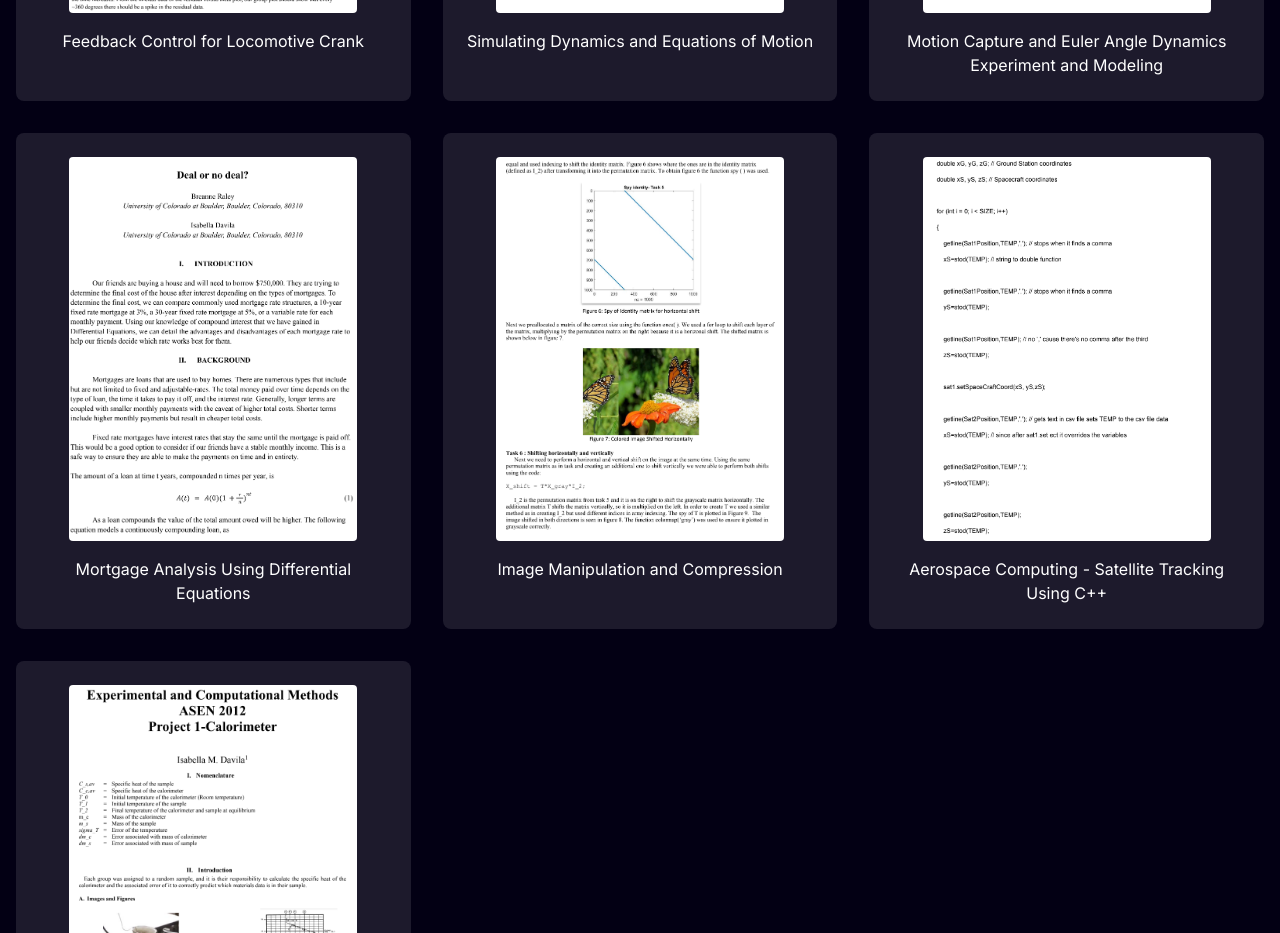
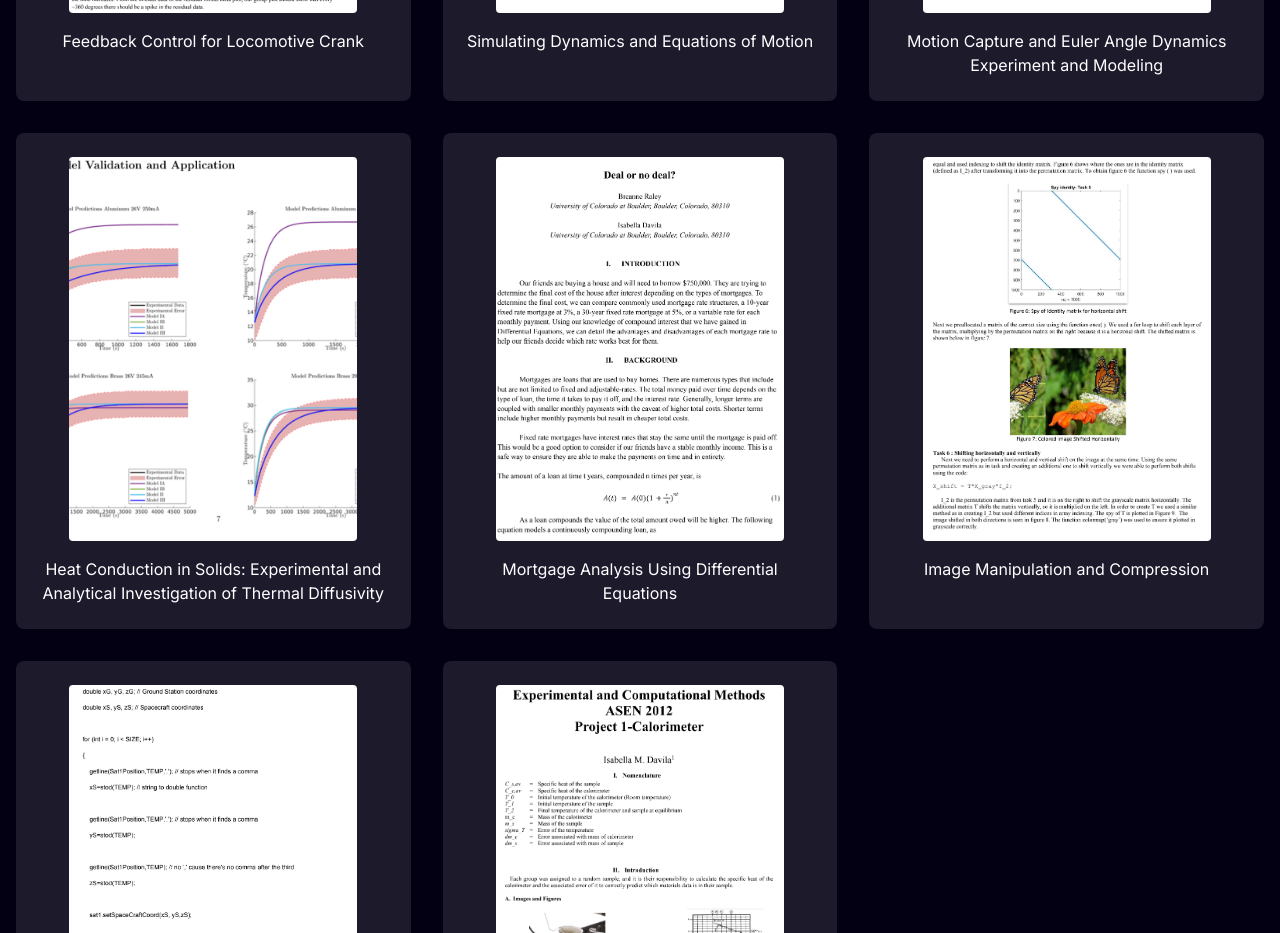
Before and after one commit to DavilaDawg/portfolio, a Next.js app: page / in a window 1280 px wide. Shown: the part 4340-5273 px from the top of the page. Built offline with nearby package versions, Linux system fonts and the light colour scheme.

Commit message:
feat: thermo lab added

```diff
--- a/components/main/Labs.tsx
+++ b/components/main/Labs.tsx
@@ -95,6 +95,13 @@ const labReports: LabReport[] = [
 		description:
 			"This lab investigates the dynamics of an aerospace vehicle and a target through motion capture and the analysis of relative positions and orientations. Using MATLAB, the 3-2-1 and 3-1-3 Euler angle rotation sequences were applied to calculate Direction Cosine Matrices (DCM) for both objects. The position and attitude of the vehicle and target were tracked in both inertial and body frames. Key results include the relative positions in the inertial frame and body frame, as well as the Euler angles that describe their orientations over time",
 		imageUrl: "/lab9.png",
+	},
+	{
+		id:10,
+		title: "Heat Conduction in Solids: Experimental and Analytical Investigation of Thermal Diffusivity",
+		pdfUrl: "https://drive.google.com/file/d/1qMNLWwAWhZ4ew7Vqykb1imGtGjUvpy8q/view?usp=drive_link",
+		description: "This lab analyzes heat conduction in aluminum, brass, and steel using experimental data and MATLAB models. We compared steady-state and transient responses, applied Fourier series solutions, and optimized thermal diffusivity values to improve model accuracy. Results highlight the importance of material properties and initial conditions in thermal behavior.",
+		imageUrl: "/lab23.jpg",
 	},
 	{
 		id: 4,
```
Also changed, not shown: public/lab23.jpg (added).
